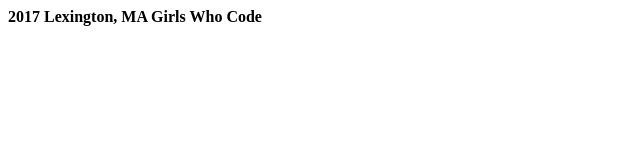
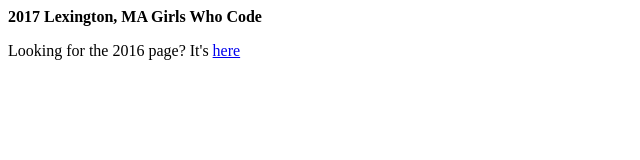
Before and after one commit to sueperior/lexingtongwc2017.github.io, a plain HTML site: page index.html in a window 1280 px wide. Shown: the whole page, without its empty margins (0-640 px from the left). Drawn offline with Linux system fonts and the light colour scheme.

Commit message:
add reference to 2016 page

```diff
--- a/index.html
+++ b/index.html
@@ -1 +1,6 @@
-<b>2017 Lexington, MA Girls Who Code</b>
+<html>
+	<body>
+		<b>2017 Lexington, MA Girls Who Code</b>
+		<p>Looking for the 2016 page? It's <a href="https://lexingtongwc.github.io/lexingtongwc2016.github.io/">here</a></p>
+	</body>
+</html>
```
